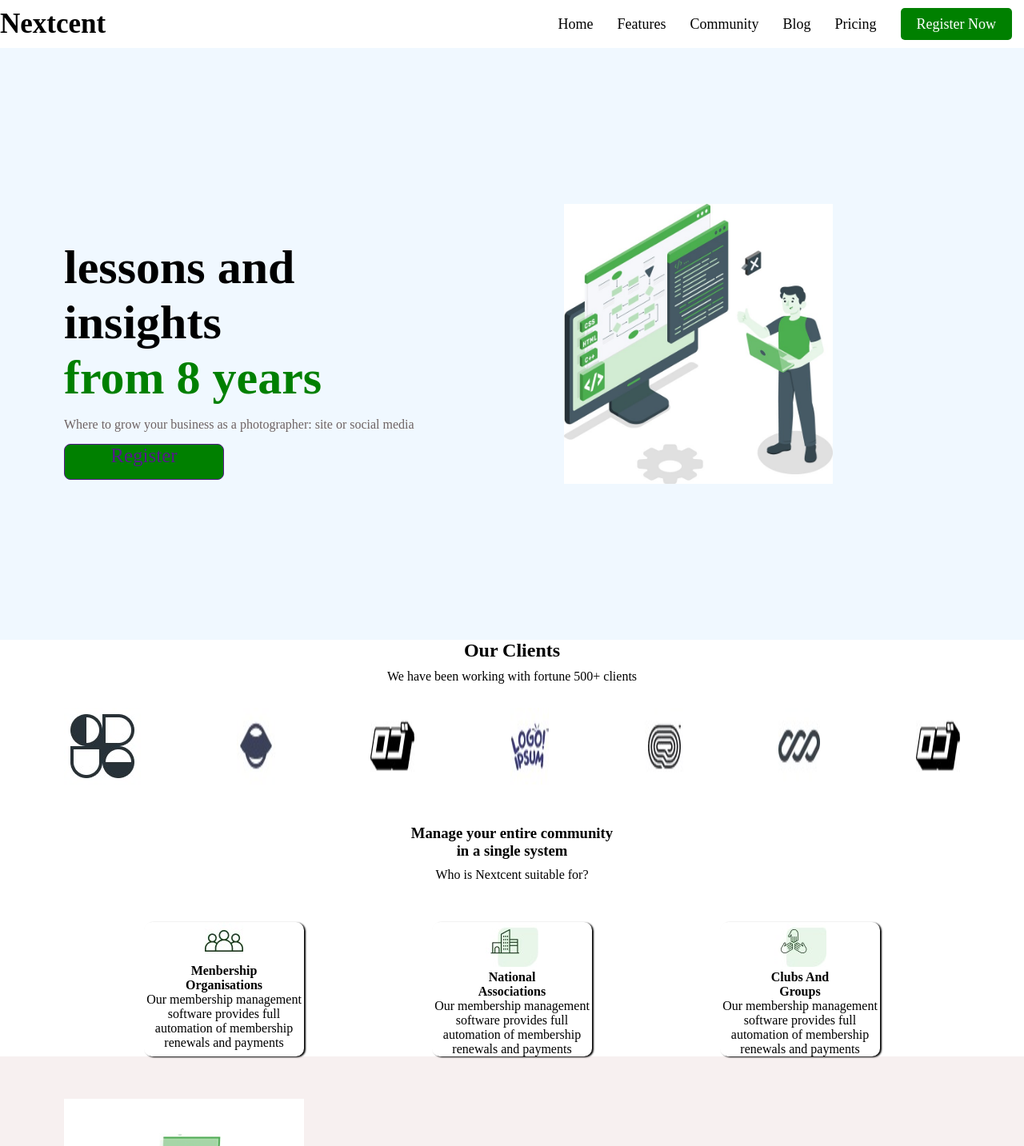
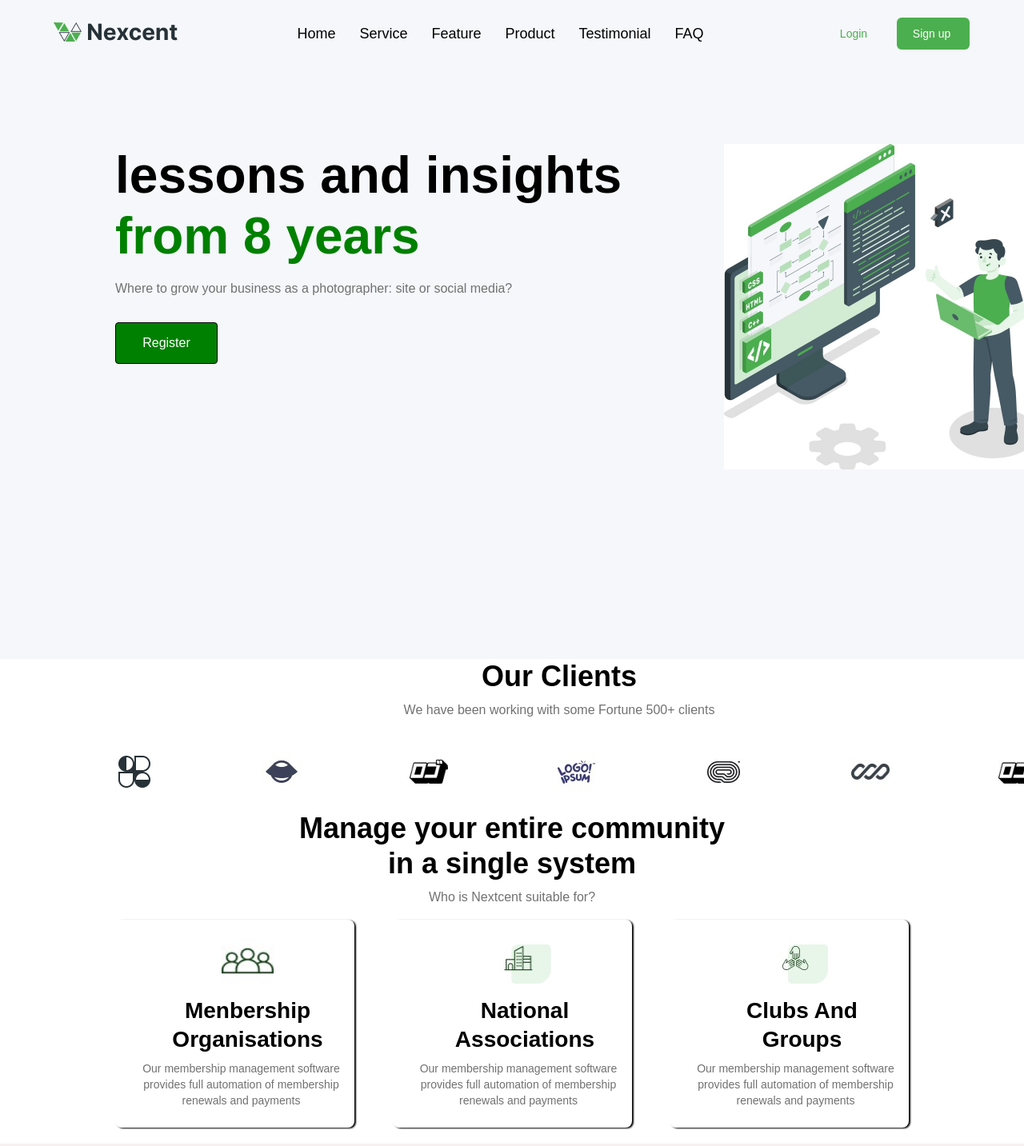
Before and after one commit to Lambert081/nextcent, a plain HTML site: page index.html in a window 1280 px wide. Shown: the top 1433 px of the page at 80% size. Drawn offline with Linux system fonts and the light colour scheme.

Commit message:
add modify

```diff
--- a/css/Home.css
+++ b/css/Home.css
@@ -6,12 +6,17 @@
     box-sizing: border-box;
 }
 
+body {
+    font-family: "Poppins", sans-serif;
+  }
+
 header {
     display: flex;
-    justify-content: space-between;
+    justify-content: space-around;
     align-items: center;
-    height: 60px;
-    /* border: 1px solid blue; */
+    width: 100%;
+    height: 84px;
+    background-color: #F5F7FA;
 }
 
 ul {
@@ -29,63 +34,132 @@ ul {
     color: black;
 }
 
-.btn {
-    padding: 10px 20px;
-    border-radius: 5px;
-    background-color: green;
-    color: white;
-}
-
 .logo {
     color: black;
     font-size: 35px;
     font-weight: 600;
 }
 
+.login-layout{
+    display: flex;
+    width: 184px;
+    height: 40px;
+    justify-content: center;
+    align-items: center;
+    gap: 14px;
+}
+
+.login {
+    display: flex;
+    width: 77px;
+    height: 40px;
+    border-radius: 6px;
+    padding: 10px 20px;
+    gap: 10px;
+    background-color: #F5F7FA;
+    font: inter;
+    font-weight: 500;
+    font-size: 14px;
+    align-items: center;
+    color: #4CAF4F;
+}
+
+.sign-up {
+    display: flex;
+    width: 91px;
+    height: 40px;
+    border-radius: 6px;
+    padding: 10px 20px;
+    left: 20px;
+    gap: 10px;
+    background-color: #4CAF4F;
+    font: inter;
+    font-weight: 500;
+    font-size: 14px;
+    align-items: center;
+    color: #FFFFFF;
+}
+
 .hero-section {
-    /* height: 100vh; */
+    display: flex;
+    width: 100%;
     height: calc(100vh - 60px);
-    padding: 20px 80px;
-    background-color: aliceblue;
+    padding: 96px 144px;
+    background-color: #F5F7FA;
     display: flex;
+    gap: 104px;
 }
 .left-hero-section {
     display: flex;
+    width: 657px;
     flex-direction: column;
     justify-content: center;
-    /* border: 1px solid purple; */
-    height: inherit;
-    width: 50%;
+    height: 276px;
+}
 
-}
-.right-hero-section {
-    width: 70%;
+.text {
     display: flex;
-    justify-content: center;
-    align-items: center;
+    flex-direction: column;
+    width: 657px;
+    height: 192px;
+    gap: 16px;
 }
 
 .hero-text {
-    font-size: 60px;
+    width: 657px;
+    height: 152px;
+    font: inter;
+    font-weight: 600px;
+    font-size: 64px;
+    line-height: 76px;
 }
 .hero-text > span {
+    font: inter;
+    font-weight: 600px;
+    font-size: 64px;
+    line-height: 76px;
     color: green;
 }
 
 .hero-content {
-    margin: 15px 0;
-    color: rgb(110, 99, 99);
+    display: flex;
+    width: 657px;
+    height: 24px;
+    font: inter;
+    font-weight: 400px;
+    font-size: 16px;
+    line-height: 24px;
+    color: #717171;
 }
 
 .hero-btn {
+    display: flex;
     border: 1px solid;
     background-color: green;
-    width: 200px;
-    height: 45px;
-    font-size: 25px;
+    width: 128px;
+    height: 52px;
+    border-radius: 4px;
+    padding: 14px 32px;
+    gap: 10px;
     align-items: center;
     justify-content: center;
-    text-align: center;
-    border-radius: 8px;
     cursor: pointer;
+    margin-top: 30px;
 }
+
+.reg {
+    font: inter;
+    font-weight: 500;
+    font-size: 16px;
+    line-height: 24px;
+    align-items: center;
+    color: white;
+}
+
+.right-hero-section {
+    display: flex;
+    width: 391px;
+    height: 407px;
+    justify-content: center;
+    align-items: center;
+}
--- a/css/contact.css
+++ b/css/contact.css
@@ -6,50 +6,156 @@
     box-sizing: border-box;
 }
 
+.client-section {
+    display: flex;
+    flex-direction: column;
+    width: 100%;
+    height: 190px;
+    padding: 0 144px;
+    gap: 16px;
+}
+
+.client-layout {
+    display: flex;
+    flex-direction: column;
+    width: 1110px;
+    height: 76px;
+    gap: 8px;
+    margin: 0 auto;
+}
+
 .client {
     display: flex;
+    width: 1110px;
+    height: 44px;
+    font: inter;
+    font-weight: 600;
+    font-size: 36px;
+    line-height: 44px;
+    align-items: center;
     justify-content: center;
 
 }
 .p-text {
     display: flex;
+    width: 1110px;
+    height: 24px;
+    font: inter;
+    font-weight: 400;
+    font-size: 16px;
+    line-height: 24px;
+    align-items: center;
     justify-content: center;
-    margin-top: 10px;
+    color: #717171;
 }
 .img {
-display: flex;
-justify-content: space-between;
-padding: 0px 80px;
-margin-top: 30px;
+    display: flex;
+    width: 1152px;
+    height: 98px;
+    align-items: center;
+    justify-content: space-between;
+    margin: 0 auto;
+}
+
+.community-section {
+    display: flex;
+    flex-direction: column;
+    width: 100%;
+    height: 416px;
+    gap: 16px;
+}
+
+.community-layout {
+    display: flex;
+    flex-direction: column;
+    width: 100%;
+    height: 120px;
+    gap: 8px;
 }
 
 .community-text {
-    /* border: 1px solid red; */
     display: flex;
+    width: 542px;
+    height: 88px;
+    font: inter;
+    font-weight: 600;
+    font-size: 36px;
+    line-height: 44px;
+    align-items: center;
     justify-content: center;
     text-align: center;
-    margin-top: 50px;
+    margin: 0 auto;
 }
 
 .com-text {
     display: flex;
+    width: 100%;
+    height: 24px;
+    font: inter;
+    font-weight: 400;
+    font-size: 16px;
+    line-height: 24px;
     justify-content: center;
-    margin-top: 10px;
+    align-items: center;
+    color: #717171;
 }
 .container {
     display: flex;
-    justify-content: center;
-    margin-top: 50px;
+    width: 100%;
+    height: 280px;
+    justify-content: space-between;
+    padding: 0 144px;
 }
 .section-container {
-    /* border: 1px solid blue; */
-     text-align: center;
-     width: 200px;
-     margin: 0px 80px;
-     box-shadow: 2px 1px 2px;
-     border-radius: 10px;
+    display: flex;
+    flex-direction: column;
+    width: 299px;
+    height: 260px;
+    padding: 24px 32px;
+    text-align: center;
+    box-shadow: 2px 1px 2px;
+    border-radius: 8px;
+    gap: 8px;
 }
 
+.member {
+    display: flex;
+    flex-direction: column;
+    width: 267px;
+    height: 144px;
+    gap: 16px;
+    justify-content: center;
+    margin: 0 auto;
+}
+
+
+.icon {
+    margin: 0 auto;
+}
+
+.club-text{
+    display: flex;
+    width: 267px;
+    height: 72px;
+    font: inter;
+    font-weight: 700;
+    font-size: 28px;
+    line-height: 36px;
+    align-items: center;
+    justify-content: center;
+}
+
+.our {
+    display: flex;
+    width: 251px;
+    height: 60px;
+    font: inter;
+    font-weight: 400;
+    font-size: 14px;
+    line-height: 20px;
+    align-items: center;
+    color: #717171;
+}
 .unseen-section {
     /* border: 1px solid red; */
     display: flex;
--- a/index.html
+++ b/index.html
@@ -11,52 +11,84 @@
 <body>
  <header>
     <a href="">
-        <p class="logo">Nextcent</p>
+         <img src="./assets/Logo (1).png" alt="">
     </a>
     <nav>
         <ul>
             <li class="nav-item"><a href="" class="nav-link link">Home</a></li>
-            <li class="nav-item"><a href="" class="nav-link link">Features</a></li>
-            <li class="nav-item"><a href="" class="nav-link link">Community</a></li>
-            <li class="nav-item"><a href="" class="nav-link link">Blog</a></li>
-            <li class="nav-item"><a href="" class="nav-link link">Pricing</a></li>
-            <li class="nav-item"><a href="" class="nav-link btn"> Register Now</a></li>
+            <li class="nav-item"><a href="" class="nav-link link">Service</a></li>
+            <li class="nav-item"><a href="" class="nav-link link">Feature</a></li>
+            <li class="nav-item"><a href="" class="nav-link link">Product</a></li>
+            <li class="nav-item"><a href="" class="nav-link btn"> Testimonial</a></li>
+            <li class="nav-item"><a href="" class="nav-link link">FAQ</a></li>
         </ul>
     </nav>
+    <div class="login-layout">
+        <a class="login" href="">Login</a>
+        <a class="sign-up" href="">Sign up</a>
+    </div>
  </header>
  <main>
     <section class="hero-section">
         <div class="left-hero-section">
-            <h1 class="hero-text">lessons and insights <br> <span>from 8 years</span></h1>
-            <p class="hero-content">Where to grow your business as a photographer: site or social media</p>
-            <a href="" class="hero-btn">Register</a>
+           <div class="text">
+            <h1 class="hero-text">lessons and insights<br><span>from 8 years</span></h1>
+            <p class="hero-content">Where to grow your business as a photographer: site or social media?</p>
+           </div>
+           <div class="hero-btn">
+            <a href="" class="reg">Register</a>
+           </div>
         </div>
         <div class="right-hero-section">
-            <img src="./assets/IMG-20241106-WA0016.jpg" alt="" height="350px">
+            <img src="./assets/IMG-20241106-WA0016.jpg" alt="" width="391px" height="407px">
         </div>
     </section>
 
-    <section>
+    <section class="client-section">
+       <div class="client-layout">
         <h2 class="client">
             Our Clients
         </h2>
-        <p class="p-text">We have been working with fortune 500+ clients</p>
+        <p class="p-text">We have been working with some Fortune 500+ clients</p>
+       </div>
         <div class="img">
-            <img src="./icons/IMG-20241106-WA0013.jpg" alt="">
-            <img src="./icons/IMG-20241106-WA0017.jpg" alt="">
-            <img src="./icons/IMG-20241106-WA0014.jpg" alt="">
-            <img src="./icons/IMG-20241106-WA0012.jpg" alt="">
-            <img src="./icons/IMG-20241106-WA0015.jpg" alt="">
-            <img src="./icons/IMG-20241106-WA0019.jpg" alt="">
-            <img src="./icons/IMG-20241106-WA0014.jpg" alt="">
+            <img src="./icons/IMG-20241106-WA0013.jpg" alt="" width="48px" height="48px">
+            <img src="./icons/IMG-20241106-WA0017.jpg" alt="" width="48px" height="48px">
+            <img src="./icons/IMG-20241106-WA0014.jpg" alt="" width="48px" height="48px">
+            <img src="./icons/IMG-20241106-WA0012.jpg" alt="" width="48px" height="48px">
+            <img src="./icons/IMG-20241106-WA0015.jpg" alt="" width="48px" height="48px">
+            <img src="./icons/IMG-20241106-WA0019.jpg" alt="" width="48px" height="48px">
+            <img src="./icons/IMG-20241106-WA0014.jpg" alt="" width="48px" height="48px">
         </div>
+    </section>
 
+    <section class="community-section">
+       <div class="community-layout">
         <h3 class="community-text">Manage your entire community <br> in a single system</h3>
         <p class="com-text">Who is Nextcent suitable for?</p>
+       </div>
         <div class="container">
-            <div class="section-container"><img src="./icons/IMG-20241106-WA0018.jpg" alt=""><h4>Menbership <br>Organisations</h4><p>Our membership management software provides full automation of membership renewals and payments</p></div>
-            <div class="section-container"><img src="./icons/IMG-20241106-WA0006.jpg" alt=""><h4>National <br>Associations</h4><p>Our membership management software provides full automation of membership renewals and payments</p></div>
-            <div class="section-container"> <img src="./icons/IMG-20241106-WA0007.jpg" alt=""><h4>Clubs And <br>Groups</h4><p>Our membership management software provides full automation of membership renewals and payments</p></div>
+            <div class="section-container">
+                <div class="member">
+                    <img class="icon" src="./icons/IMG-20241106-WA0018.jpg" alt="" width="65px" height="56px">
+                    <p class="club-text">Menbership <br>Organisations</p>
+                </div>
+                 <p class="our">Our membership management software provides full automation of membership renewals and payments</p>
+            </div>
+            <div class="section-container">
+                <div class="member">
+                    <img class="icon" src="./icons/IMG-20241106-WA0006.jpg" alt="" width="65px" height="56px">
+                    <p class="club-text">National <br>Associations</p>
+                </div>
+                <p class="our">Our membership management software provides full automation of membership renewals and payments</p>
+            </div>
+            <div class="section-container">
+                <div class="member">
+                    <img class="icon" src="./icons/IMG-20241106-WA0007.jpg" alt="" width="65px" height="56px">
+                    <p class="club-text">Clubs And <br>Groups</p>
+                </div>
+                <p class="our">Our membership management software provides full automation of membership renewals and payments</p>
+            </div>
         </div>
     </section>
 
@@ -89,7 +121,7 @@
             <div>
                 <div><img src="./icons/u.png" alt=""></div>
                 <div><h4>828,867</h4></div>
-                <div><p>Event bookings</p></div>
+                <p>Event bookings</p>
             </div>
             <div>
                 <div><img src="./icons/u.png" alt=""></div>
```
Also changed, not shown: assets/Logo (1).png (added).
